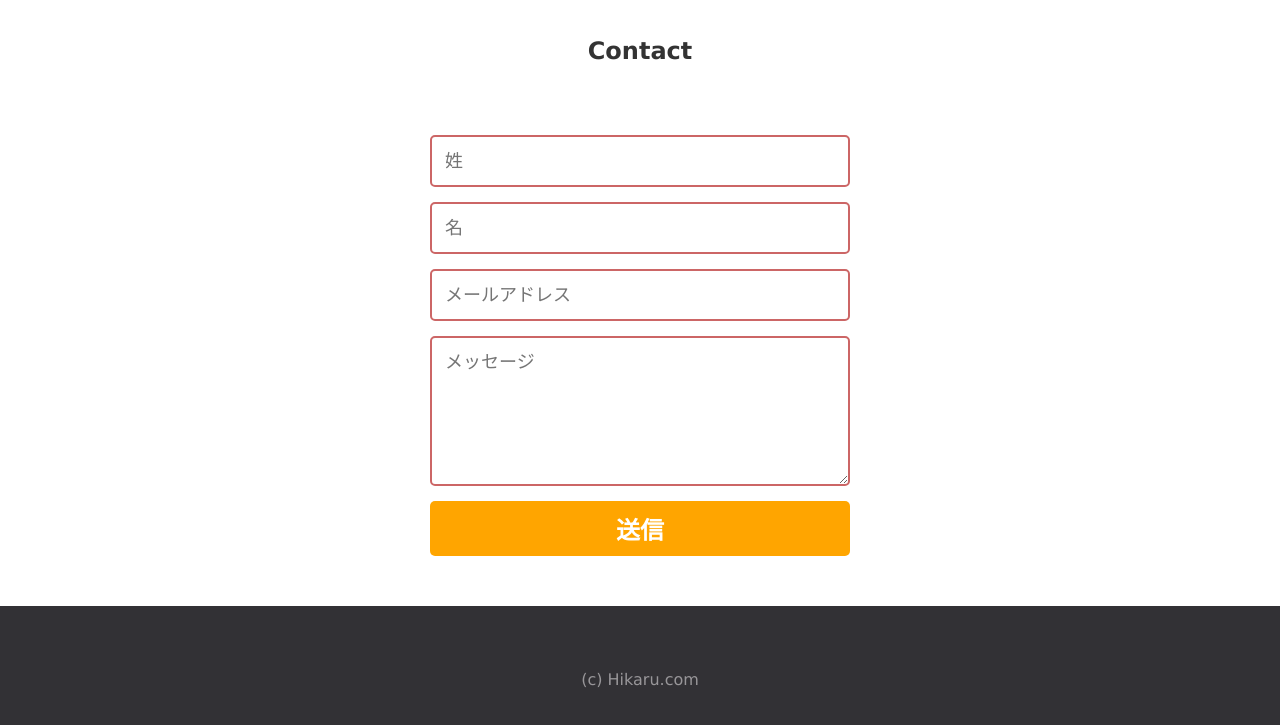
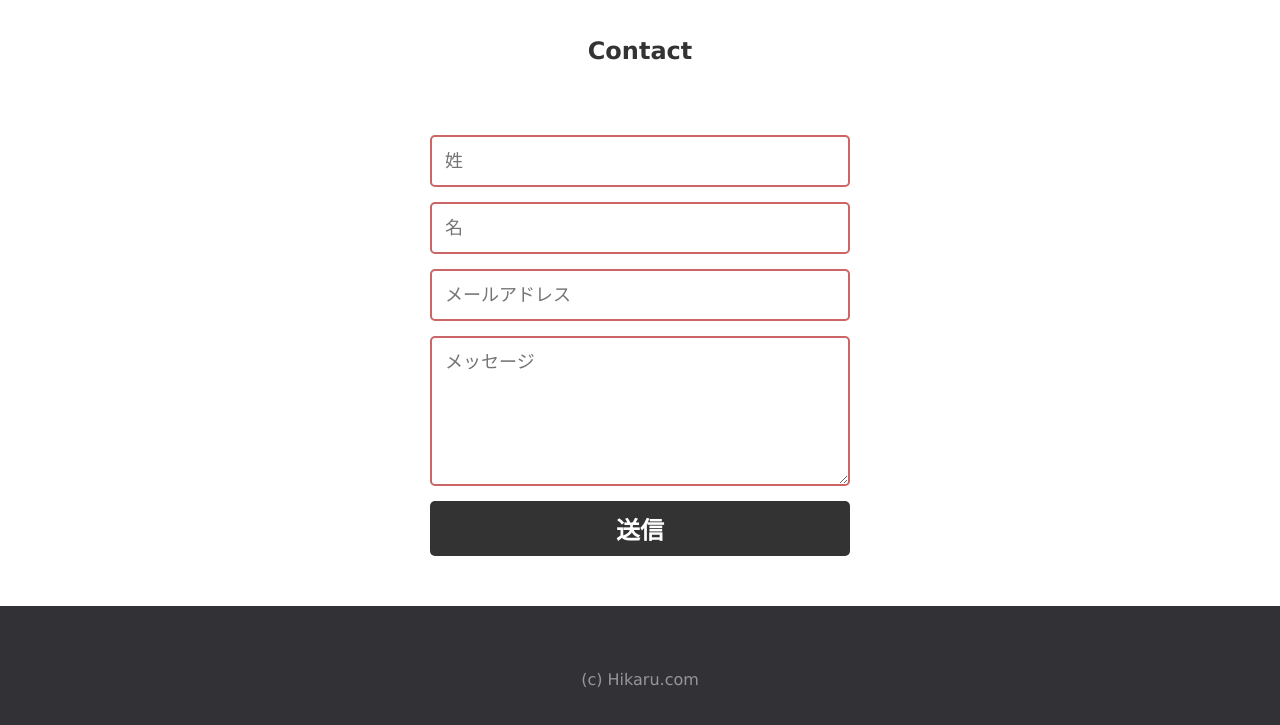
Before and after one commit to Hikarun15/Myintro2, a plain HTML site: page index.html in a window 1280 px wide. Shown: the part 2534-3259 px from the top of the page. Drawn offline with Linux system fonts and the light colour scheme.

Commit message:
make input button useful

```diff
--- a/css/styles.css
+++ b/css/styles.css
@@ -120,7 +120,7 @@ textarea {
   border-radius: 5px;
   border: 0;
   color: white;
-  background-color: orange;
+  background-color: #333;
   cursor: pointer;
   font-size: 24px;
   padding-top: 10px;
```
